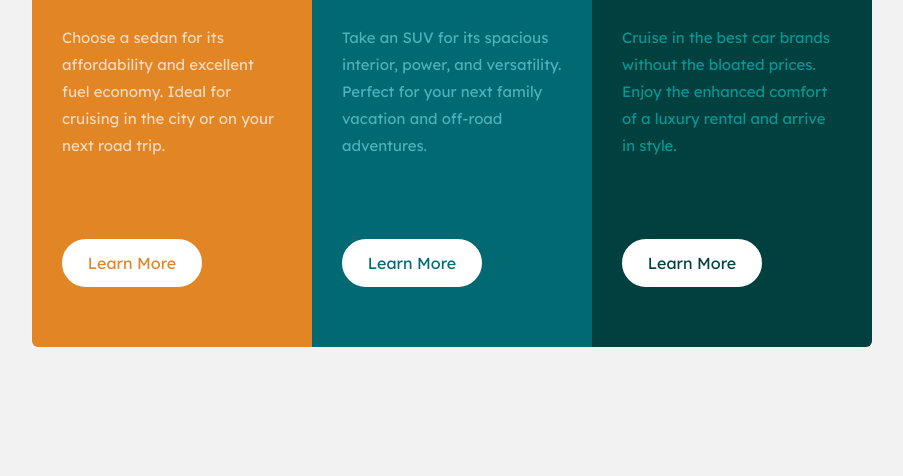
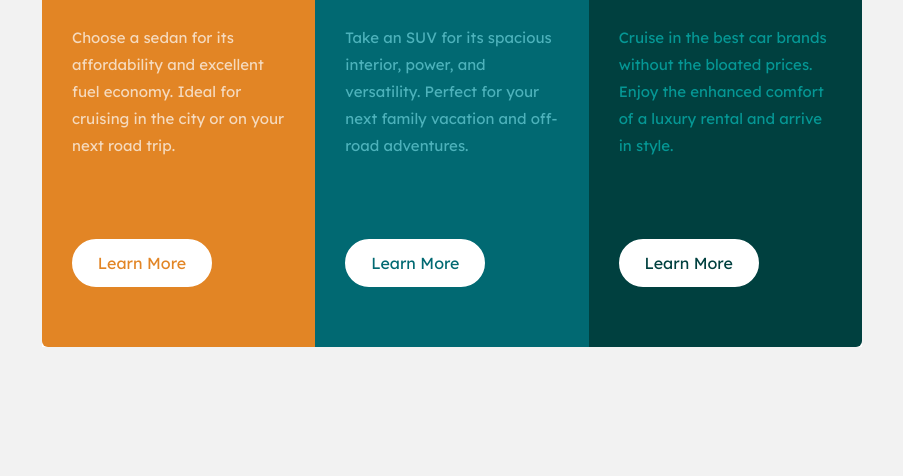
Before and after one commit to riyasai22/3column-preview-card-component, a plain HTML site: page index.html in a window 1280 px wide. Shown: the part 324-800 px from the top of the page, without its empty margins (188-1091 px from the left). Drawn offline with Linux system fonts and the light colour scheme.

Commit message:
Update style.css

```diff
--- a/style.css
+++ b/style.css
@@ -19,7 +19,7 @@ body{
     background-color:white;
     display:flex;
     justify-content:center;
-    margin:150px 220px;
+    margin:150px 230px;
 
 }
 .col1{
```
